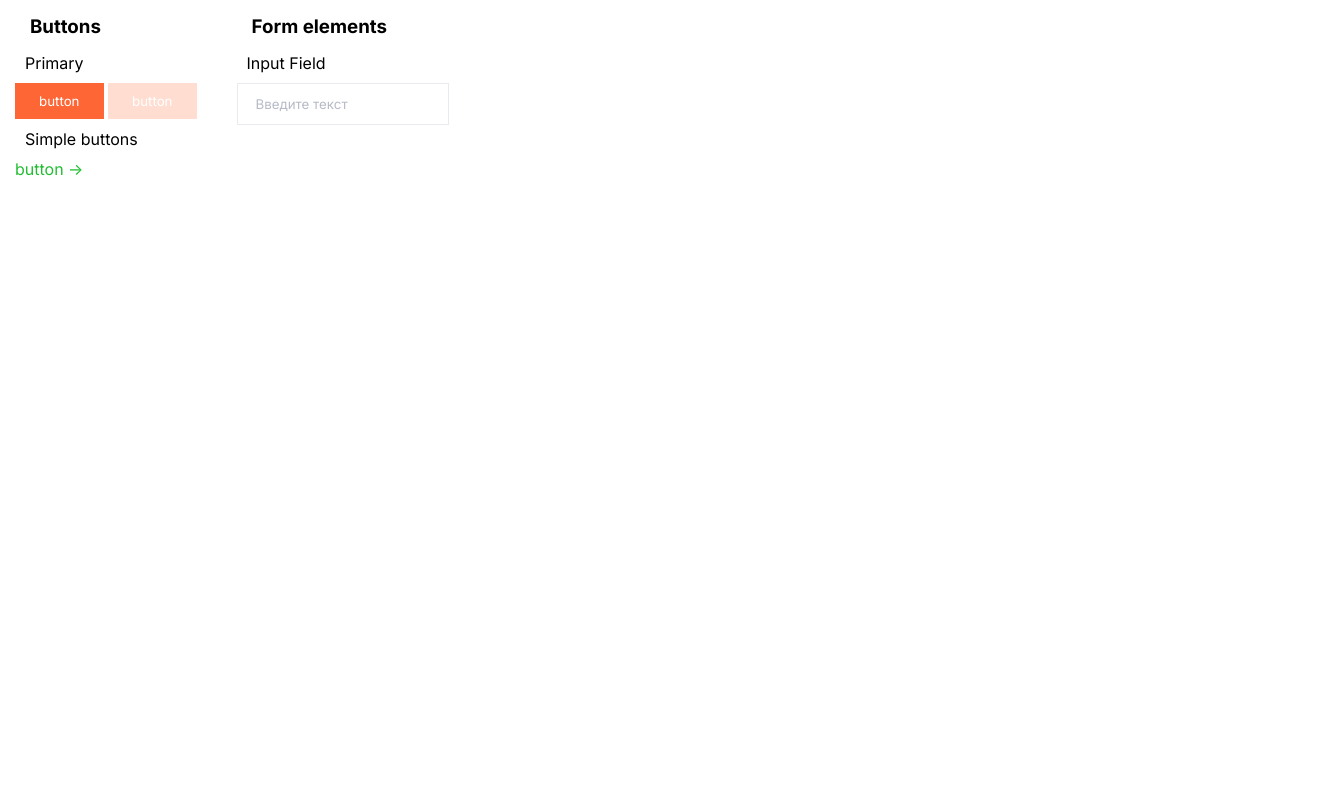
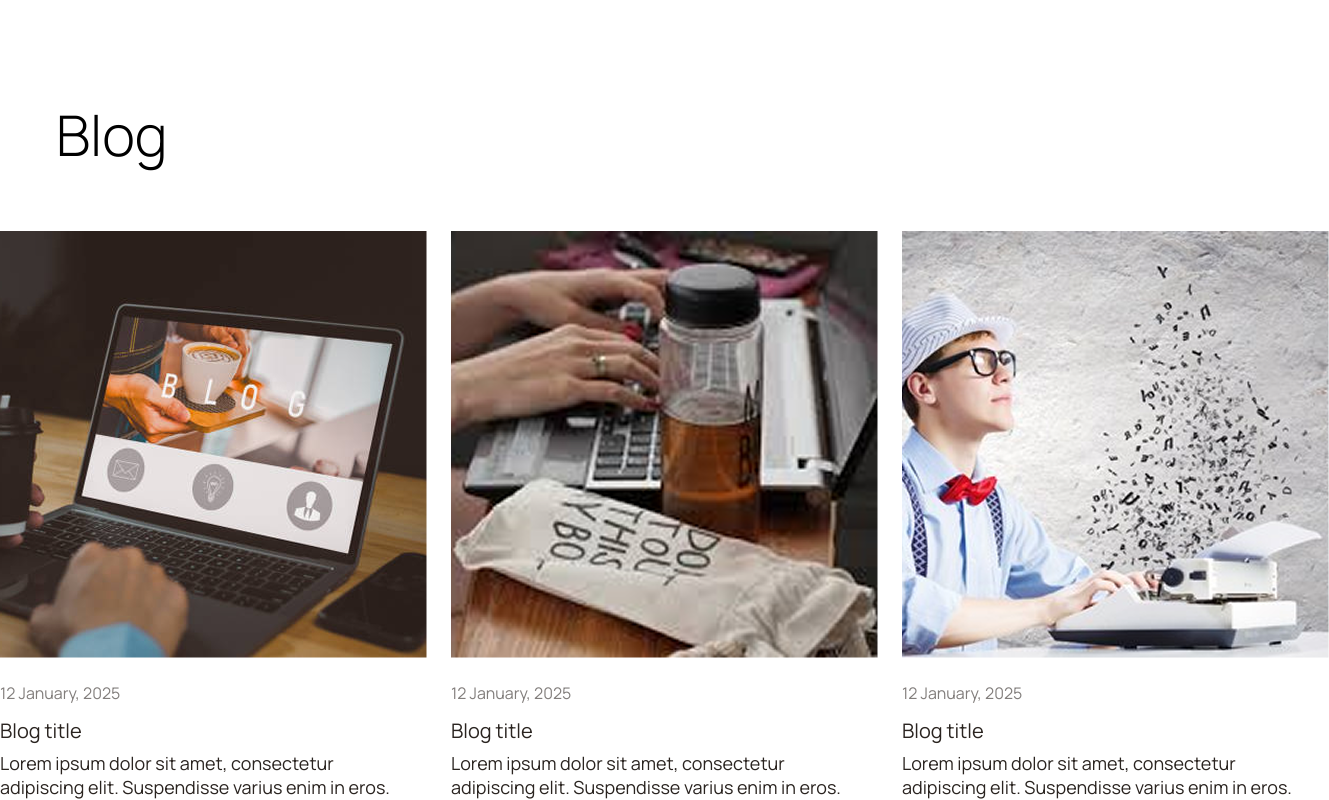
Before and after one commit to kkormalkovvaa/redev-html, a plain HTML site: page index.html in a window 1280 px wide. Shown: the whole page, 1329 px wide, since content can reach past the window. Drawn offline with Linux system fonts and the light colour scheme.

Commit message:
1.13 Adaptive

```diff
--- a/index.html
+++ b/index.html
@@ -6,39 +6,49 @@
     <meta name="viewport" content="width=device-width, initial-scale=1.0">
     <link rel="preconnect" href="https://fonts.googleapis.com">
     <link rel="preconnect" href="https://fonts.gstatic.com" crossorigin>
-    <link
-        href="https://fonts.googleapis.com/css2?family=Inter:ital,opsz,wght@0,14..32,100..900;1,14..32,100..900&display=swap"
-        rel="stylesheet">
+    <link href="https://fonts.googleapis.com/css2?family=Manrope:wght@200..800&display=swap" rel="stylesheet">
     <link rel="stylesheet" href="style.css">
-    <title>1.12 Анимации и переходы</title>
+    <title>1.13 Адаптивная верстка</title>
 </head>
 
 <body>
     <div class="wrapper">
-        <div class="container">
-
-            <div class="buttons">
-                <h3>Buttons</h3>
-                <div class="buttons__primary">
-                    <p>Primary</p>
-                    <button class="button__primary">button</button>
-                    <button class="button__primary" disabled>button</button>
-
+        <h1 class="wrapper__title">Blog</h1>
+        <div class="cards">
+            <div class="card">
+                <div class="card__image">
+                    <img src="img1.png" alt="laptop">
                 </div>
-                <div class="buttons__simple">
-                    <p>Simple buttons</p>
-                    <a class="button__simple" href="#">
-                        <span>button -></span>
-                    </a>
+                <div class="card__info">
+                    <p class="card__data">12 January, 2025</p>
+                    <p class="card__title">Blog title</p>
+                    <p class="card__text">Lorem ipsum dolor sit amet, consectetur adipiscing elit. Suspendisse varius
+                        enim in eros.</p>
                 </div>
             </div>
-            <div class="input__form">
-                <h3>Form elements</h3>
-                <p>Input Field</p>
-                <input class="form__input" type="text" placeholder="Введите текст">
+            <div class="card">
+                <div class="card__image">
+                    <img src="img2.png" alt="laptop">
+                </div>
+                <div class="card__info">
+                    <p class="card__data">12 January, 2025</p>
+                    <p class="card__title">Blog title</p>
+                    <p class="card__text">Lorem ipsum dolor sit amet, consectetur adipiscing elit. Suspendisse varius
+                        enim in eros.</p>
+                </div>
+            </div>
+            <div class="card">
+                <div class="card__image">
+                    <img src="img3.png" alt="boy">
+                </div>
+                <div class="card__info">
+                    <p class="card__data">12 January, 2025</p>
+                    <p class="card__title">Blog title</p>
+                    <p class="card__text">Lorem ipsum dolor sit amet, consectetur adipiscing elit. Suspendisse varius
+                        enim in eros.</p>
+                </div>
             </div>
         </div>
-
     </div>
 </body>
 
--- a/style.css
+++ b/style.css
@@ -2,70 +2,65 @@
     margin: 0;
     padding: 0;
     box-sizing: border-box;
-    font-family: 'Inter', sans-serif;
+    font-family: 'Manrope', sans-serif;
 }
 
-.container {
-    margin-left: 15px;
-    display: flex;
-    gap: 40px;
+.wrapper__title {
+    font-size: 56px;
+    font-weight: 300;
+    line-height: 112%;
+    letter-spacing: -4%;
+    margin: 104px 0 64px 56px;
 }
 
-h3 {
-    margin: 15px;
+.cards {
+    max-width: 1330px;
+    display: flex;
+    gap: 24px;
+    margin: 0 auto;
 }
 
-p {
-    margin: 10px;
+.card__data {
+    color: #827E7C;
+    font-size: 16px;
+    line-height: 136%;
+    margin-top: 20px;
+    margin-bottom: 16px;
 }
 
-.button__primary {
-    background-color: #FF6636;
-    color: #FFFFFF;
-    padding: 10px 24px;
-    border: none;
-    cursor: pointer;
-    transition: all 0.3s linear;
+.card__title {
+    font-size: 20px;
+    line-height: 112%;
+    letter-spacing: -2%;
+    color: #2A2420;
+    margin-bottom: 8px;
 }
 
-.button__primary:hover {
-    background-color: #CC522B;
-    box-shadow: 2px 2px 4px rgba(204, 82, 43, 0.5);
+.card__text {
+    font-size: 18px;
+    line-height: 136%;
+    color: #2A2420;
+    width: 395px;
 }
 
-.button__primary:disabled {
-    background-color: #FFDDD1;
-    pointer-events: none;
+@media screen and (max-width: 1024px) {
+    .cards {
+        max-width: 912px;
+        margin: 0 auto;
+    }
 }
 
-.button__simple {
-    color: #23BD33;
-    text-decoration: none;
+@media screen and (max-width: 375px) {
+    .wrapper__title {
+        margin-left: 16px;
+    }
+
+    .cards {
+        display: flex;
+        flex-direction: column;
+        column-gap: 16px;
+        max-width: 343px;
+        margin: 0 auto;
+    }
+
 }
-
-.button__simple:hover {
-    border-bottom: 1px solid #23BD33;
-}
-
-.form__input {
-    border: 1px solid #E9EAF0;
-    padding-left: 18px;
-    padding-bottom: 12px;
-    padding-top: 12px;
-    transition: all 0.2s linear;
-    color: #000;
-    outline: none;
-}
-
-.form__input::placeholder {
-    color: #B7BAC7;
-}
-
-.form__input:hover {
-    border: 3px solid #FFDDD1;
-}
-
-.form__input:active,
-.form__input:focus {
-    border: 1px solid #FF6636;
-}
```
Also changed, not shown: img1.png (added), img2.png (added), img3.png (added).
